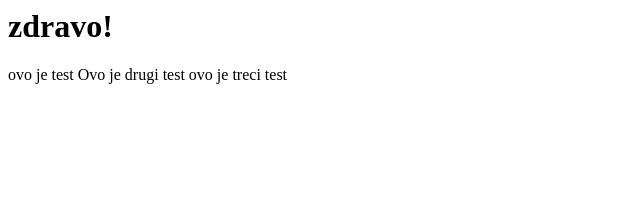
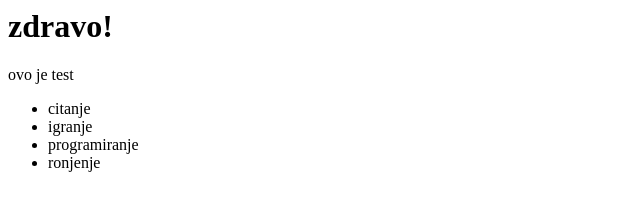
Before and after one commit to MarkoRajic91/git-html-index-new, a plain HTML site: page index.html in a window 1280 px wide. Shown: the whole page, without its empty margins (0-640 px from the left). Drawn offline with Linux system fonts and the light colour scheme.

Commit message:
nesto je dodato

```diff
--- a/index.html
+++ b/index.html
@@ -2,7 +2,11 @@
 <body>
 <h1>zdravo!</h1>
 <p>ovo je test</>
-<p2>Ovo je drugi test</p2>
-<p3>ovo je treci test</p3>
+<ul>
+<li>citanje</li>
+<li>igranje</li>
+<li>programiranje</li>
+<li>ronjenje</li>
+</ul>
 </body>
 </html>
```
